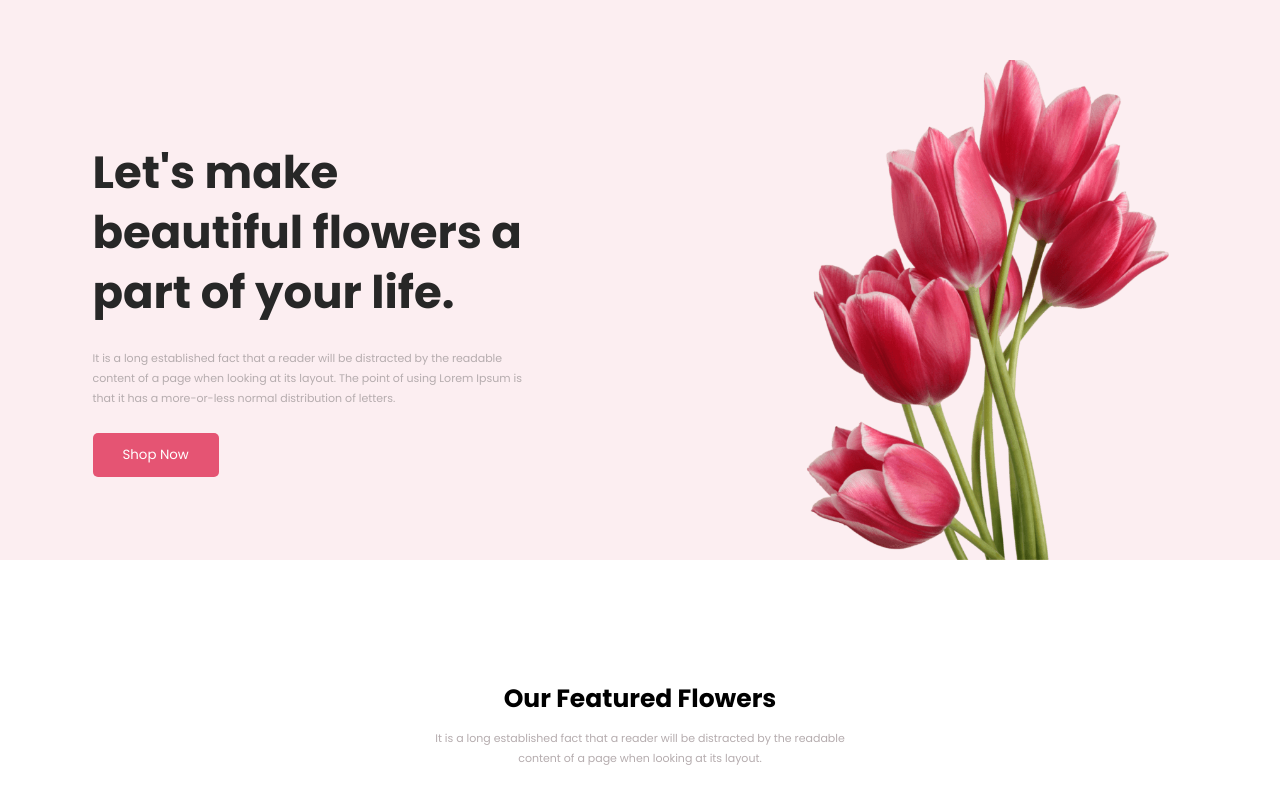
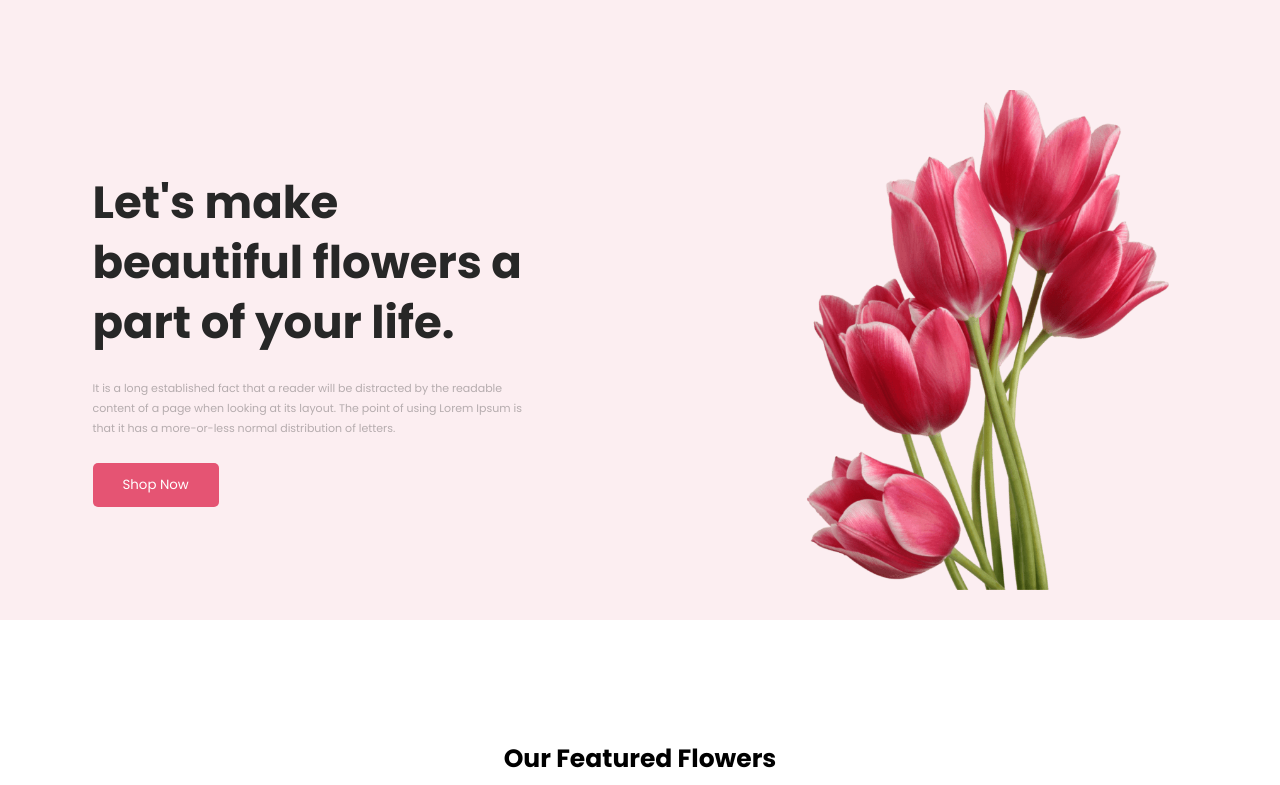
Before and after one commit to prographicsten/flower-shop-assignment, a plain HTML site: page index.html in a window 1280 px wide. Shown: the top 785 px of the page. Drawn offline with Linux system fonts and the light colour scheme.

Commit message:
change code

```diff
--- a/CSS/style.css
+++ b/CSS/style.css
@@ -9,11 +9,13 @@
 
 /* custom css start here */
 .heder_info {
+    width: 100%;
+    height: 70vh;
     display: flex;
+    justify-content: space-around;
     background: #FCEEF1;
+    padding-top: 60px;
     align-items: center;
-    justify-content: space-around;
-    padding-top: 60px;
 }
 
 .header_title {
```
